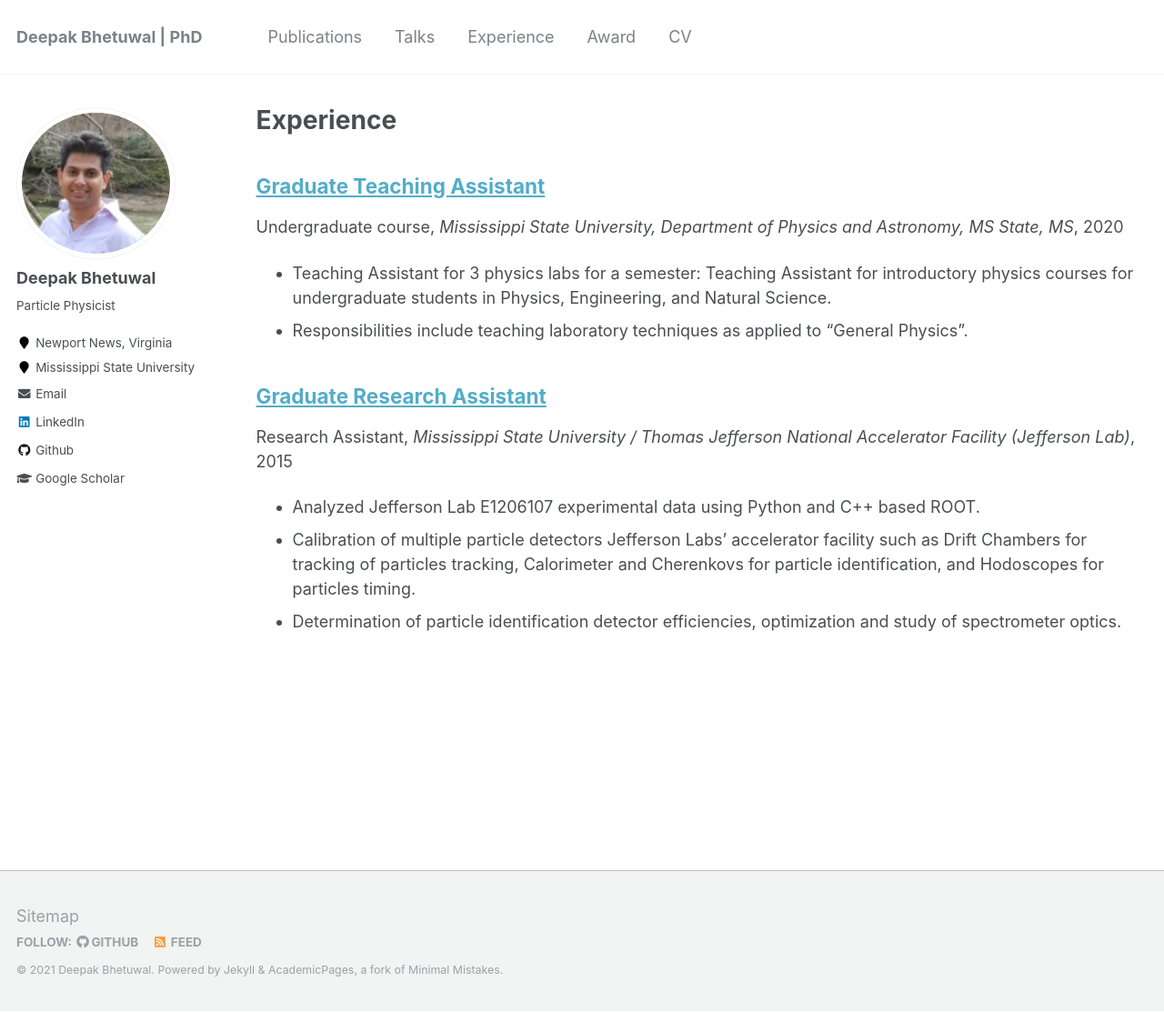
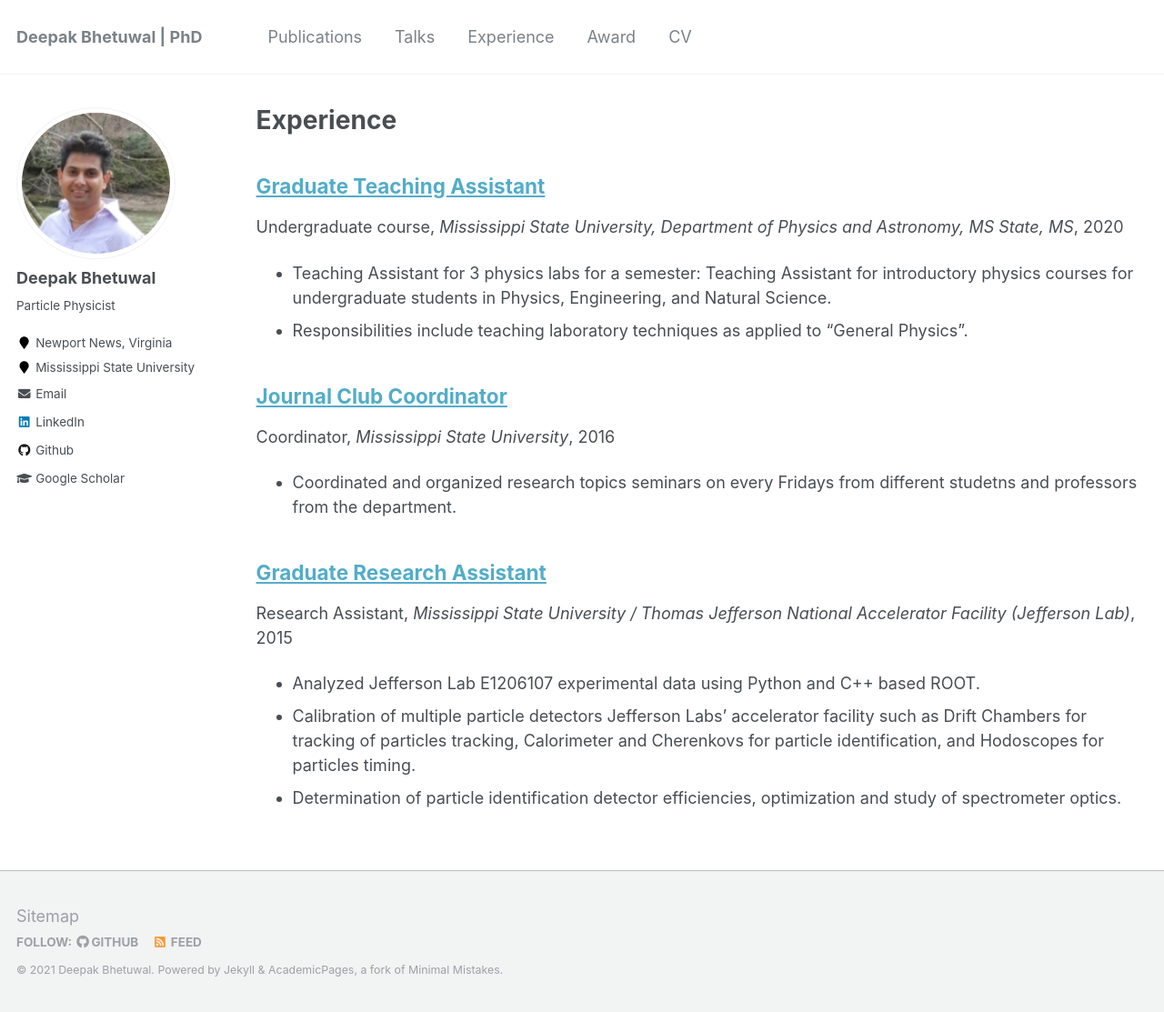
Before and after one commit to dkb208/dkb208.github.io, a Jekyll site: the page built from _pages/teaching.html, in a window 1280 px wide and 1113 px high. Shown: the whole window at 91% size. Built offline with Jekyll 4.4.1, drawn with Linux system fonts in a browser that asks for light colours; part of the change alters nothing that is shown.

Commit message:
Update teaching_3.md

```diff
--- a/_teaching/teaching_3.md
+++ b/_teaching/teaching_3.md
@@ -1,20 +1,10 @@
-      {Research Experience}{Aug 2015 -- Dec 2021}
-      {Graduate Research Assistant, Mississippi State University / Jefferson Lab}{}%{Mississippi State, MS / Newport News, VA}
-      \CVItemListStart
-        \CVItem{Analyzed Jefferson Lab E1206107 experimental data using C++ based ROOT and Python.}
-        \CVItem{Calibration of multiple particle detectors Jefferson Labs' accelerator facility such as Drift Chambers for tracking of particles tracking, Calorimeter and Cherenkovs for particle identification, and Hodoscopes for particles timing.}
-        \CVItem{Determination of particle identification detector efficiencies, optimization and study of spectrometer optics.}
-      \CVItemListEnd
-    \CVSubheading
-      {Teaching Experience}{Aug 2020 -- Dec 2020}
-      {Graduate teaching Assistant, Mississippi State University}{}%{Mississippi State, MS, USA}
-      \CVItemListStart
-        \CVItem{Teaching Assistant for 3 physics labs for a semester: Teaching Assistant for introductory \\physics courses for undergraduate students in Physics, Engineering, and Natural Science.}
-        \CVItem{Responsibilities include teaching laboratory techniques as applied to "General Physics".}
-      \CVItemListEnd
-    \CVSubheading
-      {MSU Physics Graduate Students Association}{Aug 2016 -- May 2017}
-      {Journal Club Coordinator, Mississippi State University}{}%{Mississippi State, MS, USA}
-    \CVSubheading
-      {Organized and coordinated $``\textit{Joint Physics Research Symposium}"$}{Spring 2017}
-      {$2^{nd}$ annual University of Mississippi - Mississippi State University (UM-MSU)}{}%{Mississippi State, MS, USA}
+---
+title: "Journal Club Coordinator"
+collection:
+type: "Coordinator"
+permalink: /teaching/teaching_3
+venue: "Mississippi State University"
+date: 2016-08-17 -- 2017-05-30
+location: "MS State, MS"
+---
+* Coordinated and organized research topics seminars on every Fridays from different studetns and professors from the department.
```
